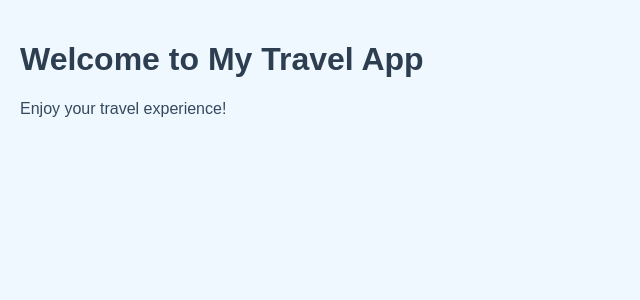
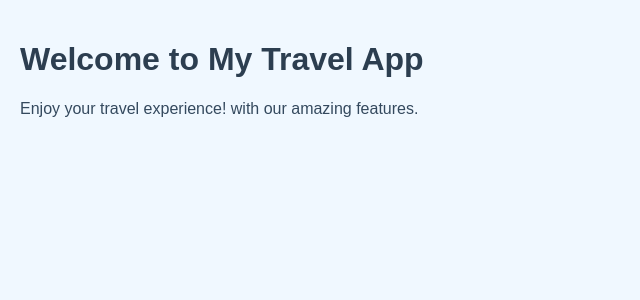
Before and after one commit to Saikumar5454/traveltrip, a Django app: page / in a window 1280 px wide. Shown: the top 300 px of the page, without its empty margins (0-640 px from the left). Run offline with Django 5.2, Linux system fonts and the light colour scheme.

Commit message:
BXSC-682 upgrade html page

```diff
--- a/app1/templates/app1/home.html
+++ b/app1/templates/app1/home.html
@@ -21,6 +21,6 @@
 </head>
 <body>
     <h1>Welcome to My Travel App</h1>
-    <p>Enjoy your travel experience!</p>
+    <p>Enjoy your travel experience! with our amazing features.</p>
 </body>
 </html>
```
